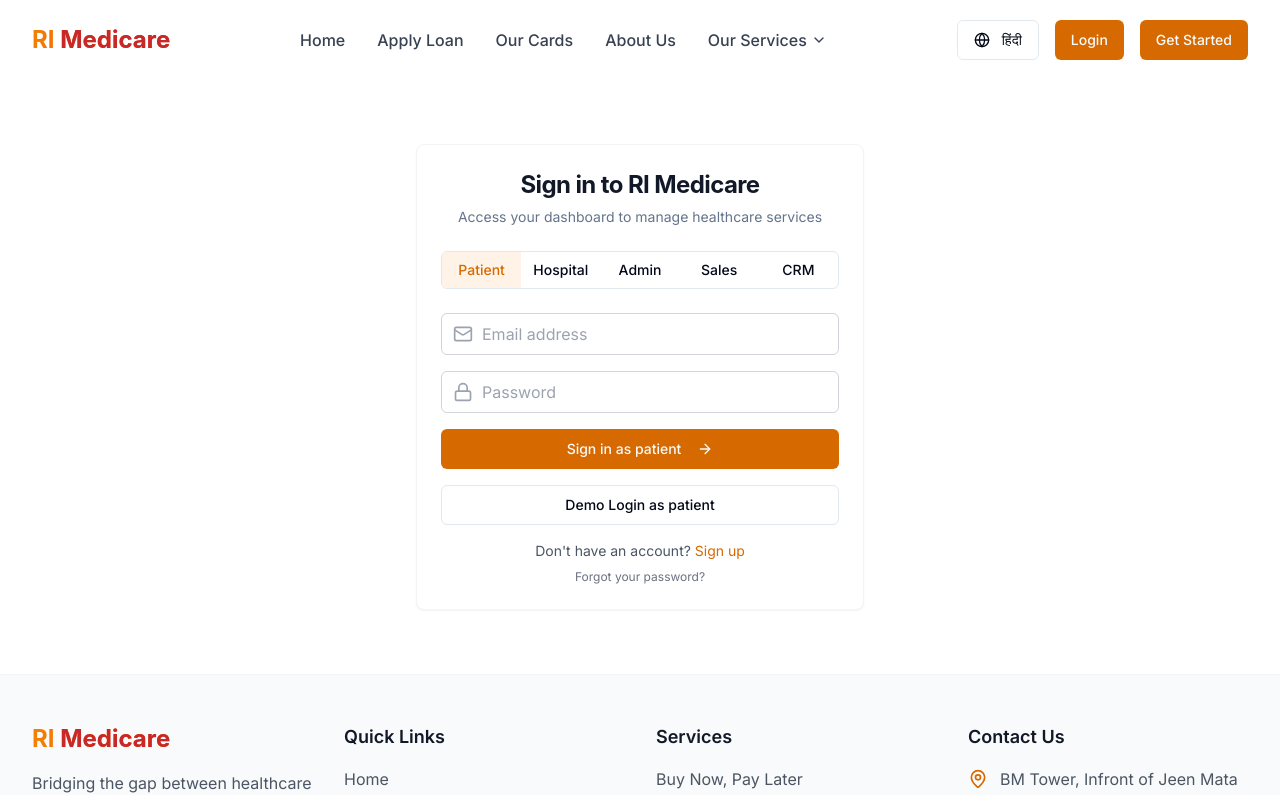
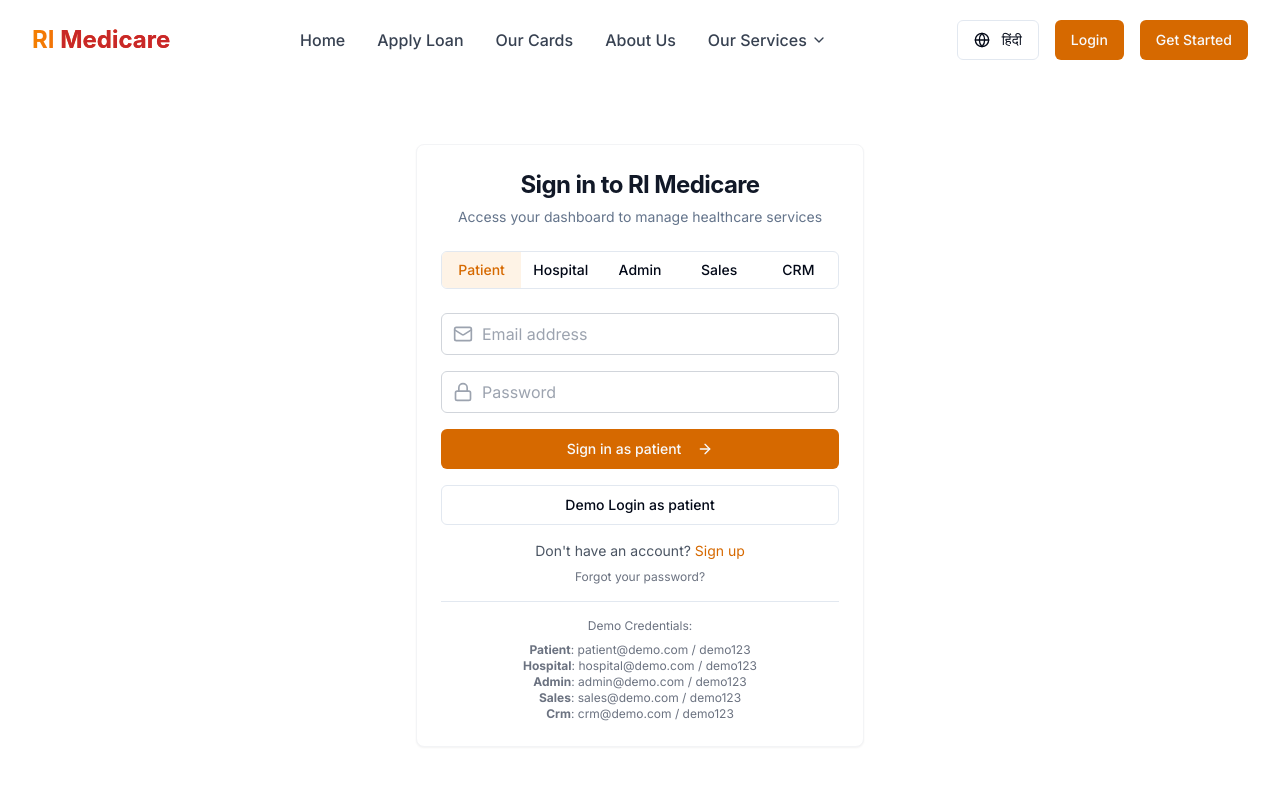
Before and after one commit to Techori/Helth-pro, a React (Vite) app: page /login in a window 1280 px wide. Shown: the top 795 px of the page. Built offline with nearby package versions, Linux system fonts and the light colour scheme.

Commit message:
feat: update FlippableCard rotation interval and enhance Login page with demo credentials display

```diff
--- a/src/components/ui/flippable-card.tsx
+++ b/src/components/ui/flippable-card.tsx
@@ -19,7 +19,7 @@ const FlippableCard: React.FC<FlippableCardProps> = ({
   className,
   cardClassName,
   autoRotate = false,
-  rotationInterval = 6000,
+  rotationInterval = 3000,
   hoverEffect = true,
   onClick
 }) => {
--- a/src/pages/Login.tsx
+++ b/src/pages/Login.tsx
@@ -237,6 +237,14 @@ const Login = () => {
                       <Link to="/forgot-password" className="hover:underline">
                         Forgot your password?
                       </Link>
+                        <div className="mt-4 pt-4 border-t">
+                        <p className="text-xs text-gray-500 mb-2">Demo Credentials:</p>
+                        {Object.entries(demoCredentials).map(([type, cred]) => (
+                          <div key={type} className="text-xs text-gray-500">
+                          <strong className="capitalize">{type}</strong>: {cred.email} / {cred.password}
+                          </div>
+                        ))}
+                        </div>
                     </p>
                   </div>
                 </CardContent>
--- a/src/pages/SalesTeamDashboard.tsx
+++ b/src/pages/SalesTeamDashboard.tsx
@@ -1,4 +1,3 @@
-
 import { useState, useEffect } from "react";
 import { useNavigate, useLocation } from "react-router-dom";
 import { Tabs, TabsContent, TabsList, TabsTrigger } from "@/components/ui/tabs";
@@ -30,7 +29,7 @@ const SalesTeamDashboard = () => {
   const query = new URLSearchParams(location.search);
   const activeTab = query.get("tab") || "overview";
 
-  // In a real app, this would be fetched from an API after authentication
+  // In a real app, this would be fetched from an API
   const [salesUserData, setSalesUserData] = useState({
     name: "Rahul Mehta",
     id: "SALES-123",
@@ -40,9 +39,6 @@ const SalesTeamDashboard = () => {
     targetAchieved: 78,
     pendingLeads: 24,
   });
-
-  // Check authentication status (simplified for demo)
-  const isAuthenticated = localStorage.getItem("salesAuthToken");
 
   useEffect(() => {
     // Display welcome toast when dashboard loads for the first time
@@ -56,14 +52,8 @@ const SalesTeamDashboard = () => {
     }
   }, [toast]);
 
-  if (!isAuthenticated) {
-    // Redirect to login if not authenticated
-    navigate("/login");
-    return null;
-  }
-
   // Handle tab change
-  const handleTabChange = (value: string) => {
+  const handleTabChange = (value) => {
     navigate(value === "overview" ? "/sales-dashboard" : `/sales-dashboard?tab=${value}`);
   };
 
@@ -85,7 +75,7 @@ const SalesTeamDashboard = () => {
   };
 
   // Handle export to Excel/PDF
-  const handleExport = (format: "excel" | "pdf") => {
+  const handleExport = (format) => {
     toast({
       title: `Exporting to ${format.toUpperCase()}`,
       description: `Your ${activeTab} data is being exported to ${format.toUpperCase()}.`,
```
